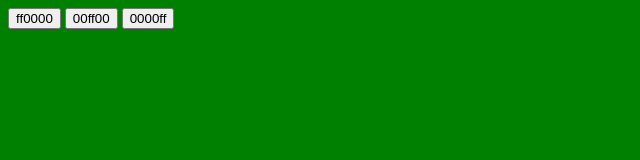
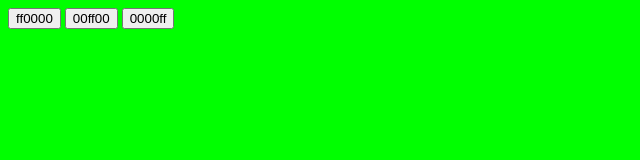
Before and after one commit to shimashima4/JavaScript_Basic, a plain HTML site: page class02/color.html in a window 1280 px wide. Both pictures are taken after a click on the button "00ff00". Shown: the whole page, without its empty margins (0-640 px from the left). Drawn offline with Linux system fonts and the light colour scheme.

Commit message:
修正版

```diff
--- a/class02/color.html
+++ b/class02/color.html
@@ -14,19 +14,26 @@
     </div>
 
     <script>
-        bgColor=document.querySelector("body");
-        redBtn = document.querySelector("#red");
-        blueBtn = document.querySelector("#blue");
-        greenBtn = document.querySelector("#green");
+        let bgColor=document.body;
+        let redBtn = document.querySelector("#red");
+        let blueBtn = document.querySelector("#blue");
+        let greenBtn = document.querySelector("#green");
+
+        let redCode=redBtn.innerHTML;
+        let blueCode = blueBtn.innerHTML;
+        let greenCode = greenBtn.innerHTML;
+
 
         redBtn.addEventListener('click',()=>{
-            bgColor.style.backgroundColor="red";
+            console.log(redCode);
+            bgColor.style.backgroundColor = `#${redCode}`;
+            console.log(bgColor.style.backgroundColor);
         })
         blueBtn.addEventListener('click', () => {
-            bgColor.style.backgroundColor = "blue";
+            bgColor.style.backgroundColor = `#${ blueCode }`;
         })
         greenBtn.addEventListener('click', () => {
-            bgColor.style.backgroundColor = "green";
+            bgColor.style.backgroundColor = `#${ greenCode }`;
         })
 
     </script>
```
Also changed, not shown: class02/fontSize.html (+2 -4 lines).
